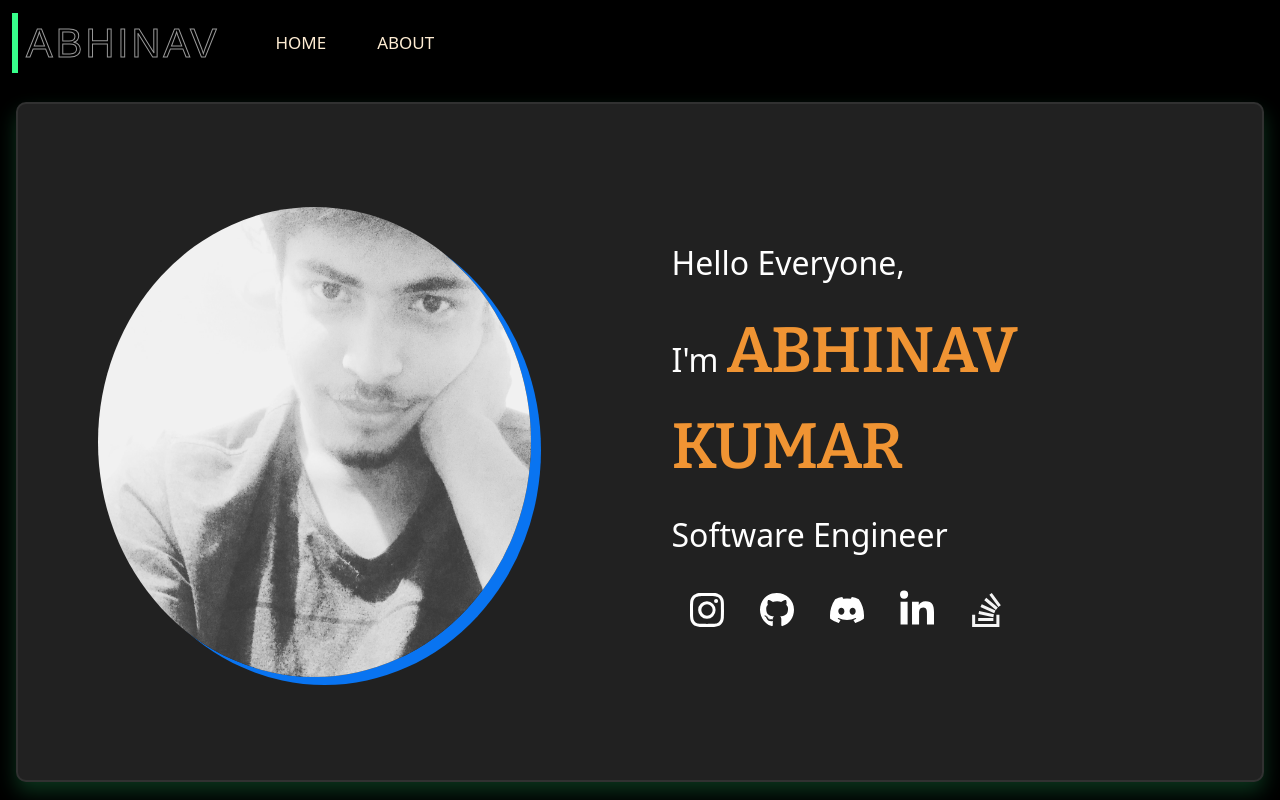
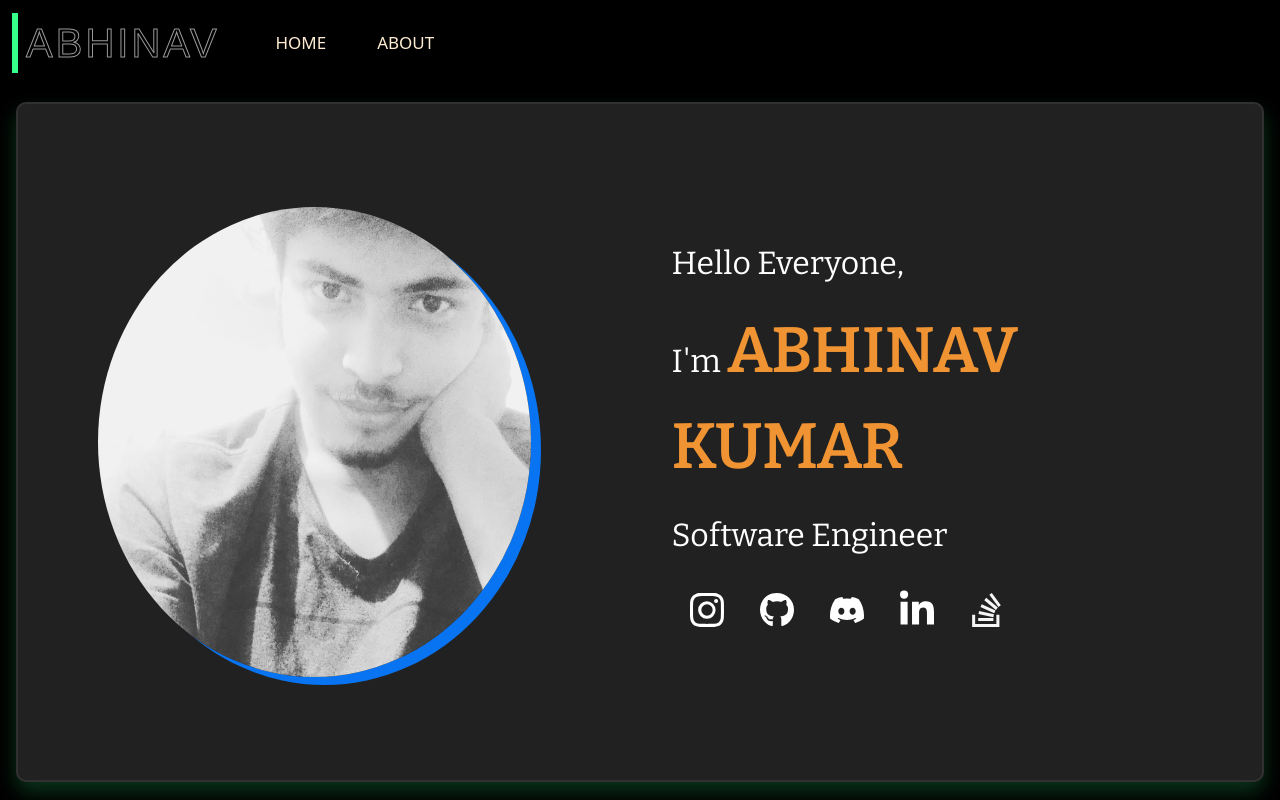
Before and after one commit to abhinav3254/angular-portfolio, an Angular app: page / in a window 1280 px wide. Built offline with nearby package versions, Linux system fonts and the light colour scheme.

Commit message:
font manage

```diff
--- a/src/app/components/home/home.component.css
+++ b/src/app/components/home/home.component.css
@@ -1,3 +1,7 @@
+* {
+    font-family: 'Bitter';
+}
+
 .main {
     position: relative;
     display: flex;
```
